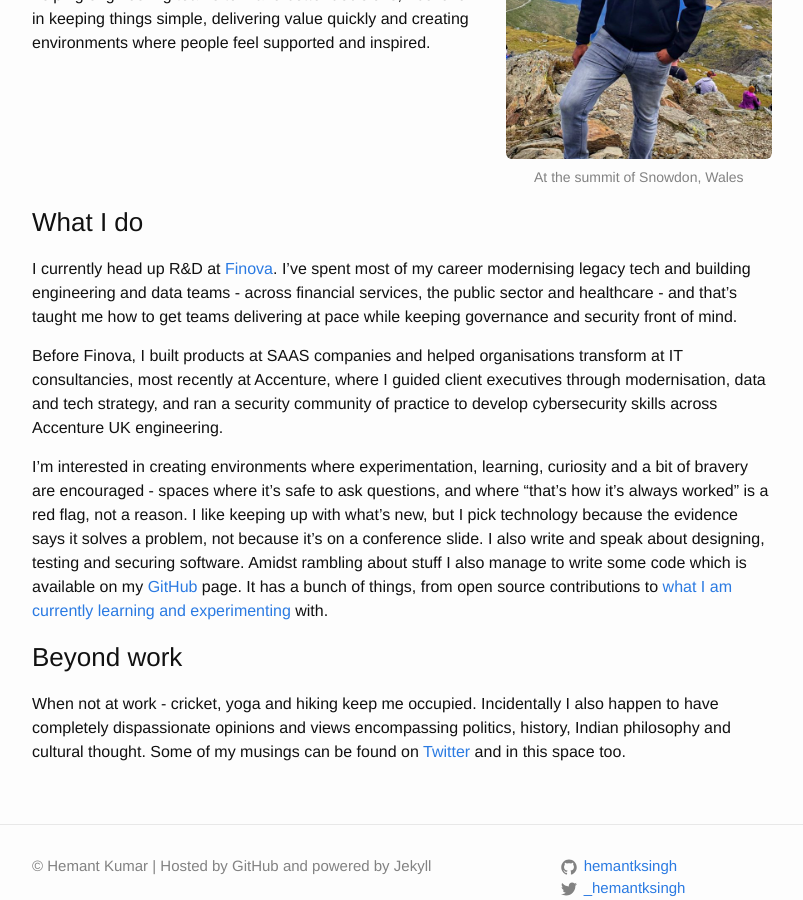
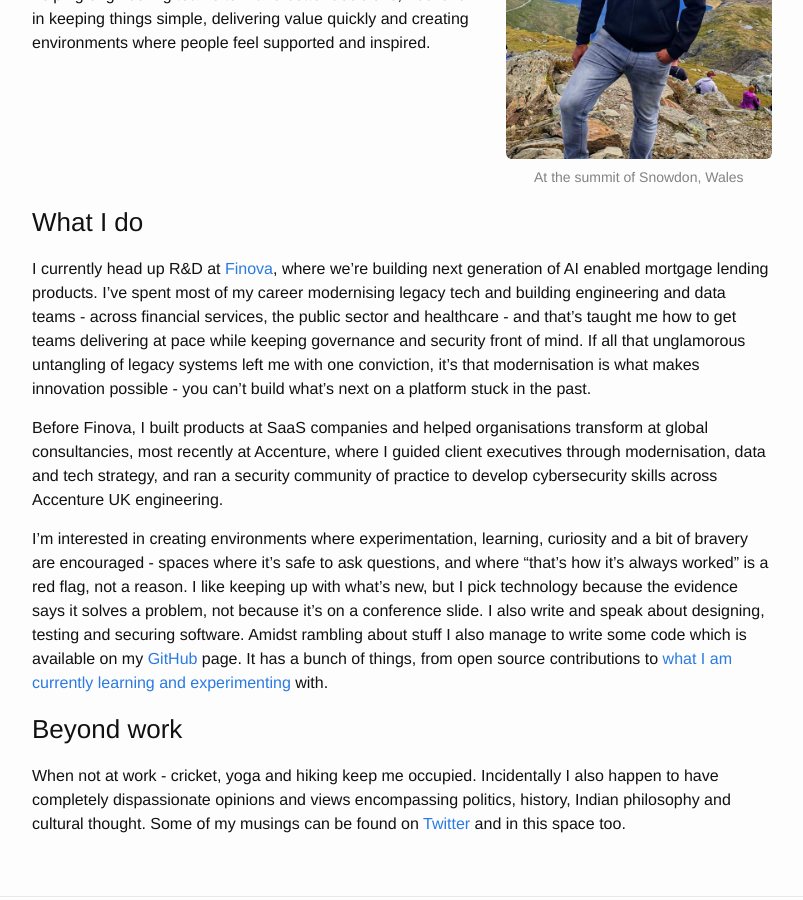
Before and after one commit to hemantksingh/hemantksingh.github.io, a Jekyll site: the page built from about.md, in a window 1280 px wide and 900 px high, scrolled down 457 px. Shown: the whole window, without its empty margins (238-1041 px from the left). Built offline with Jekyll 4.4.1, drawn with Linux system fonts in a browser that asks for light colours.

Commit message:
Reinforce rnd

```diff
--- a/about.md
+++ b/about.md
@@ -20,9 +20,9 @@
 
 ### What I do
 
-I currently head up R&D at [Finova](https://www.finova.tech/). I've spent most of my career modernising legacy tech and building engineering and data teams - across financial services, the public sector and healthcare - and that's taught me how to get teams delivering at pace while keeping governance and security front of mind.
+I currently head up R&D at [Finova](https://www.finova.tech/), where we're building next generation of AI enabled mortgage lending products. I've spent most of my career modernising legacy tech and building engineering and data teams - across financial services, the public sector and healthcare - and that's taught me how to get teams delivering at pace while keeping governance and security front of mind. If all that unglamorous untangling of legacy systems left me with one conviction, it's that modernisation is what makes innovation possible - you can't build what's next on a platform stuck in the past.
 
-Before Finova, I built products at SAAS companies and helped organisations transform at IT consultancies, most recently at Accenture, where I guided client executives through modernisation, data and tech strategy, and ran a security community of practice to develop cybersecurity skills across Accenture UK engineering.
+Before Finova, I built products at SaaS companies and helped organisations transform at global consultancies, most recently at Accenture, where I guided client executives through modernisation, data and tech strategy, and ran a security community of practice to develop cybersecurity skills across Accenture UK engineering.
 
 I'm interested in creating environments where experimentation, learning, curiosity and a bit of bravery are encouraged - spaces where it's safe to ask questions, and where "that's how it's always worked" is a red flag, not a reason. I like keeping up with what's new, but I pick technology because the evidence says it solves a problem, not because it's on a conference slide. I also write and speak about designing, testing and securing software. Amidst rambling about stuff I also manage to write some code which is available on my [GitHub](https://github.com/hemantksingh) page. It has a bunch of things, from open source contributions to [what I am currently learning and experimenting](https://github.com/hemantksingh/messup-learn) with.
 
--- a/index.html
+++ b/index.html
@@ -6,9 +6,9 @@
 
   <div class="about-hero home-hero">
     <div class="about-hero-text">
-      <h1>Helping organisations modernise engineering, data and AI</h1>
+      <h1>Helping organisations build what's next in engineering, data and AI</h1>
 
-      <p class="about-lede">Hi, I'm Hemant. I've spent the last 15 or so years modernising legacy tech and building engineering and data teams, and I care as much about the people who build software as the software itself. <a href="{{ "/about/" | prepend: site.baseurl }}">More about me &rarr;</a></p>
+      <p class="about-lede">Hi, I'm Hemant. I've spent the last 15 or so years modernising legacy tech and building engineering and data teams, to now leading R&amp;D and putting AI and agentic systems into real products. I care as much about the people who build software as the software itself. <a href="{{ "/about/" | prepend: site.baseurl }}">More about me &rarr;</a></p>
 
       <div class="home-cta">
         {% if site.newsletter_url %}
```
